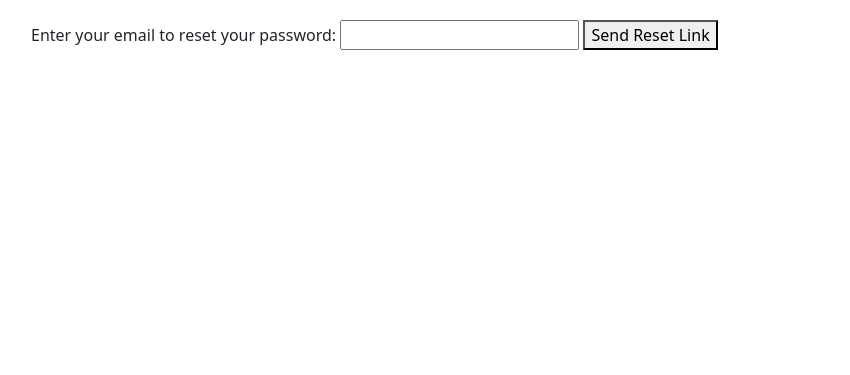
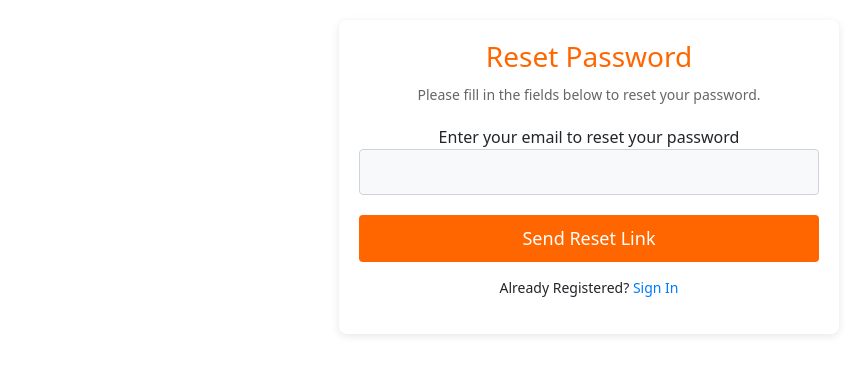
Before and after one commit to Unais-12/UFAM-Workforce-Mapping, a Flask app: page /forgot_password in a window 1280 px wide. Shown: the top 375 px of the page, without its empty margins (51-901 px from the left). Run offline with Flask 3, Linux system fonts and the light colour scheme.

Commit message:
design changes

```diff
--- a/templates/forgot_password.html
+++ b/templates/forgot_password.html
@@ -5,6 +5,7 @@
 {% endblock %}
 
 {% block content %}
+    <!-- Flash message section -->
     <div class="flash-messages">
         {% with messages = get_flashed_messages() %}
             {% if messages %}
@@ -17,14 +18,23 @@
         {% endwith %}
     </div>
 
+    <!-- Password reset form -->
+    <div class="form-container">
+        <h2 class="form-title">Reset Password</h2>
+        <p class="form-subtitle">Please fill in the fields below to reset your password.</p>
         <form action="/forgot_password" method="POST">
-        <label for="email">Enter your email to reset your password:</label>
-        <input type="email" id="email" name="email" required>
-        <button type="submit">Send Reset Link</button>
+            <div class="form-group">
+                <label for="email">Enter your email to reset your password</label>
+                <input type="email" id="email" name="email" class="form-input" required>
+            </div>
+            <button type="submit" class="btn-submit">Send Reset Link</button>
         </form>
 
+        <p class="login-link">Already Registered? <a href="/login">Sign In</a></p>
+    </div>
 
     <style>
+        /* Flash messages styling */
         .flash-messages {
             margin-bottom: 20px;
         }
@@ -33,14 +43,81 @@
             background-color: #f8d7da; /* Light red background */
             color: #721c24; /* Dark red text */
             padding: 10px;
-        border: 1px solid #f5c6cb; /* Border color matching background */
+            border: 1px solid #f5c6cb;
             border-radius: 4px;
-        margin-bottom: 10px; /* Space between messages */
-        list-style-type: none; /* Remove bullet points */
+            margin-bottom: 10px;
+            list-style-type: none;
         }
 
-    /* Additional styles can be added here */
+        /* Form container */
+        .form-container {
+            max-width: 500px;
+            margin: 0 auto;
+            padding: 20px;
+            background-color: #fff;
+            border-radius: 8px;
+            box-shadow: 0 2px 8px rgba(0, 0, 0, 0.1);
+            text-align: center;
+        }
+
+        /* Title styling */
+        .form-title {
+            font-size: 28px;
+            color: #ff6600; /* Orange color */
+            margin-bottom: 10px;
+        }
+
+        /* Subtitle styling */
+        .form-subtitle {
+            font-size: 14px;
+            color: #666;
+            margin-bottom: 20px;
+        }
+
+        /* Form input styles */
+        .form-group {
+            margin-bottom: 20px;
+        }
+
+        .form-input {
+            width: 100%;
+            padding: 10px;
+            border: 1px solid #ced4da;
+            border-radius: 4px;
+            font-size: 16px;
+            background-color: #f8f9fa;
+        }
+
+        /* Submit button styles */
+        .btn-submit {
+            width: 100%;
+            background-color: #ff6600;
+            color: white;
+            padding: 10px;
+            border: none;
+            border-radius: 4px;
+            font-size: 18px;
+            cursor: pointer;
+        }
+
+        .btn-submit:hover {
+            background-color: #e65c00;
+        }
+
+        /* Sign-in link */
+        .login-link {
+            margin-top: 15px;
+            font-size: 14px;
+        }
+
+        .login-link a {
+            color: #007bff;
+            text-decoration: none;
+        }
+
+        .login-link a:hover {
+            text-decoration: underline;
+        }
     </style>
 
-
 {% endblock %}
```
Also changed, not shown: templates/reset_password.html (+88 -11 lines). Lines whose indentation alone changed are shown as unchanged.
